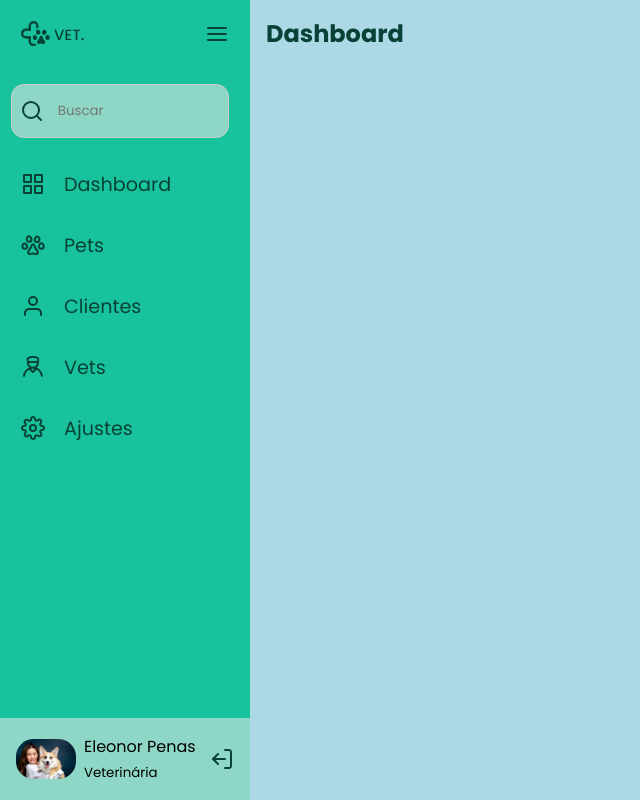
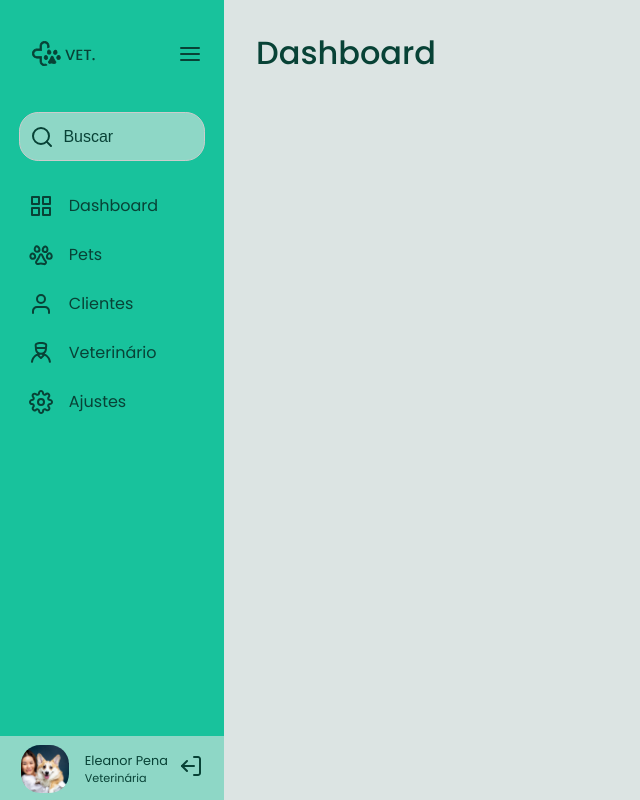
Before and after one commit to thuliomartins/Sidebar, a plain HTML site: page index.html in a window 1280 px wide. Shown: the whole page, without its empty margins (0-640 px from the left). Drawn offline with Linux system fonts and the light colour scheme.

Commit message:
Finalizando ajustes na sidebar

```diff
--- a/index.html
+++ b/index.html
@@ -1,65 +1,93 @@
 <!DOCTYPE html>
-<html lang="en">
+<html lang="pt-br">
 <head>
     <meta charset="UTF-8">
     <meta http-equiv="X-UA-Compatible" content="IE=edge">
     <meta name="viewport" content="width=device-width, initial-scale=1.0">
     <link rel="preconnect" href="https://fonts.googleapis.com">
     <link rel="preconnect" href="https://fonts.gstatic.com" crossorigin>
-        <link href="https://fonts.googleapis.com/css2?family=Poppins:ital,wght@0,100;0,400;0,700;1,100&family=Roboto:ital,wght@0,100;1,300&family=Spartan:wght@700&family=Work+Sans:wght@400;500;700&display=swap" rel="stylesheet">
-        <link rel="stylesheet" href="style.css">
-        <title>Sidebar</title>
+    <link href="https://fonts.googleapis.com/css2?family=Poppins:wght@100;400;500;600;700&display=swap" rel="stylesheet">
+    <link rel="stylesheet" href="./style.css">
+    <title>Sidebar Responsive</title>
 </head>
 <body>
-        <header id="header">
-            <nav class="menu">
-                <div class="menu-header">
-                    <img src="assets/logo.svg" alt="Imagem logo" id="logo">
-                    <img src="assets/menu.svg" alt="Imagem menu" id="icon-menu">
+    <div class="sidebar">
+        <header>
+            <div class="logo">
+                <a href="#">
+                    <img src="./images/logo.svg" alt="Logo" />
+                </a>
             </div>
-                <ul>
-                    <li class="menu-itens input-group">
-                        <img src="assets/search.svg" alt="">
-                        <input type="text" id="input-search" placeholder="Buscar">
-                    </li>
-                    <li class="menu-itens">
-                        <img src="assets/grid.svg" alt="Imagem dashboard">
-                        <a href="#">Dashboard</a>
-                    </li>
-                    <li class="menu-itens">
-                        <img src="assets/pet.svg" alt="Imagem pets">
-                        <a href="#">Pets</a>
-                    </li>
-                    <li class="menu-itens">
-                        <img src="assets/user.svg" alt="Imagem cliente">
-                        <a href="#">Clientes</a>
-                    </li>
-                    <li class="menu-itens">
-                        <img src="assets/vet.svg" alt="Imagem veterinario">
-                        <a href="#">Vets</a>
-                    </li>
-                    <li class="menu-itens">
-                        <img src="assets/settings.svg" alt="Imagem configurações">
-                        <a href="#">Ajustes</a>
+            <div class="menu">
+                <img src="./images/menu.svg" alt="Ícone do Menu" />
+            </div>
+        </header>
+        <nav>
+            <div class="search-container">
+                <input type="text" placeholder="Buscar" />
+            </div>
+            <div class="menu-itens">
+                <ul class="item">
+                    <li>
+                        <a href="#">
+                            <img src="./images/grid.svg" alt="Dashboard">
+                            <span>Dashboard</span>
+                        </a>
                     </li>
                 </ul>
-                <div class="menu-footer">
-                    <div class="user-info">
-                        <img src="assets/photo.jpg" alt="Imagem do perfil do veterinário">
-                        <div>
-                            <p id="user-name">Eleonor Penas</p>
-                            <small id="user-prof">Veterinária</small>
+                <ul class="item">
+                    <li>
+                        <a href="#">
+                            <img src="./images/pet.svg" alt="Pets">
+                            <span>Pets</span>
+                        </a>
+                    </li>
+                </ul>
+                <ul class="item">
+                    <li>
+                        <a href="#">
+                            <img src="./images/user.svg" alt="Clientes">
+                            <span>Clientes</span>
+                        </a>
+                    </li>
+                </ul>
+                <ul class="item">
+                    <li>
+                        <a href="#">
+                            <img src="./images/vet.svg" alt="Veterinário">
+                            <span>Veterinário</span>
+                        </a>
+                    </li>
+                </ul>
+                <ul class="item">
+                    <li>
+                        <a href="#">
+                            <img src="./images/settings.svg" alt="Ajustes">
+                            <span>Ajustes</span>
+                        </a>
+                    </li>
+                </ul>
+            </div>
+        </nav>
+        <footer>
+            <div class="profile">
+                <div class="avatar"></div>
+                <div class="profile-info">
+                    <p class="profile-name">Eleanor Pena</p>
+                    <p class="profile-type">Veterinária</p>
                 </div>
             </div>
-                    <img src="assets/log-out.svg" alt="Imagem log-out">
+            <div class="logout">
+                <a href="#">
+                    <img src="./images/log-out.svg" alt="Sair">
+                </a>
             </div>
-            </nav>
-        </header>
-
-        <main id="main">
-            <h2>Dashboard</h2>
+        </footer>
+    </div>
+    <main>
+        <h1>Dashboard</h1>
     </main>
 
-        <script src="index.js"></script>
+    <script src="./main.js"></script>
 </body>
 </html>
--- a/index.js
+++ /dev/null
@@ -1,28 +0,0 @@
-class Event {
-
-    constructor() {
-
-        this.btnMenu = document.querySelector("#icon-menu");
-        this.header = document.querySelector("#header");
-        this.menuFooter = document.querySelector(".menu-footer");
-        this.logo = document.querySelector("#logo");
-        this.userInfo = document.querySelector(".user-info");
-        this.inputSearch = document.querySelector("#input-search");
-        this.inputGroup = document.querySelector(".input-group");
-
-    }
-
-    onEvent(event) {
-        this.btnMenu.addEventListener(event, () => {
-            this.header.classList.toggle("active");
-            this.menuFooter.classList.toggle("active");
-            this.logo.classList.toggle("display-none");
-            this.userInfo.classList.toggle("display-none");
-            this.inputSearch.classList.toggle("display-none");
-            this.inputGroup.classList.toggle("btn-search");
-        });
-    }
-
-}
-
-const event = new Event().onEvent("click");
--- /dev/null
+++ b/main.js
@@ -0,0 +1,6 @@
+const sidebar = document.querySelector('.sidebar');
+const menuButton = document.querySelector('.menu');
+
+menuButton.addEventListener('click', () => {
+  sidebar.classList.toggle('closed');
+});
--- a/style.css
+++ b/style.css
@@ -1,123 +1,194 @@
+/* ====== Global ====== */
+:root {
+    --body-bg-color: #dce4e3;
+    --green: #18c29c;
+    --light-green: #8ed7c6;
+    --text-color: #084236;
+}
+
 * {
     margin: 0;
     padding: 0;
     box-sizing: border-box;
-    font-family: 'Poppins';
+    text-decoration: none;
+    list-style: none;
+}
+
+hmtl,
+body {
+    width: 100vw;
+    height: 100vh;
+    font-size: 62.5%;
 }
 
 body {
-    display: grid;
-    grid-template-columns: auto 1fr;
+    background: var(--body-bg-color);
+    font-family: 'Poppins', sans-serif;
+    display: flex;
+    gap: 2rem;
 }
 
-header {
+main {
+    margin-top: 1.8rem;
+}
+
+h1 {
+    font-size: 2rem;
+    font-weight: 500;
+    color: var(--text-color);
+}
+
+
+
+
+/* ====== Sidebar ====== */
+.sidebar {
+    width: 14rem;
     height: 100vh;
-    background-color: #18c29c;
-    width: 250px;
+    background: var(--green);
+    display: flex;
+    flex-direction: column;
+    justify-content: space-between;
     transition: width ease-in-out .4s;
-  }
+}
 
-.menu-header {
+.sidebar footer {
+    width: 100%;
+    height: 4rem;
+    background: var(--light-green);
     display: flex;
     justify-content: space-between;
-    margin-bottom: 1rem;
-    padding: 1.3rem 1.3rem 0 1.3rem;
+    align-items: center;
+    align-self: center;
+    padding: .8rem 1.3rem .7rem;
+    position: relative;
 }
 
-.menu ul {
+
+
+
+/* ====== Logo container ====== */
+header {
+    height: 7rem;
     display: flex;
-    flex-direction: column;
-    justify-content: center;
-    gap: 2rem;
-    padding: 1.3rem 1.3rem 0 1.3rem;
+    justify-content: space-between;
+    align-items: center;
+    padding: 2.4rem 1.4rem;
 }
 
-.menu-itens {
-    list-style: none;
-    display: flex;
-    align-items: center;
-    gap: 1.2rem;
+header .logo {
+    margin-left: .6rem;
 }
 
-.menu-itens a {
-    text-decoration: none;
-    color: #084236;
-    font-size: 1.2rem;
-}
-
-.menu-itens.input-group {
-    background-color: #8ED7C6;
-    display: flex;
-    align-items: center;
-    gap: 1rem;
-    border: 1px solid #ccc;
-    border-radius: .8rem;
-    padding: .5rem;
-    margin-left: -10px;
-}
-
-.menu-itens.input-group input {
-    background-color: #8ED7C6;
-    border: none;
-    outline: none;
-    height: 100%;
-    padding: .5rem;
-    margin-left: -10px;
-    width: 100px;
-}
-
-.menu-footer {
-    background-color: #8ED7C6;
-    display: flex;
-    justify-content: space-between;
-    gap: .9rem;
-    position: absolute;
-    bottom: 0;
-    padding: 1rem;
-    transition: all ease-in-out .4s;
-}
-
-.menu-footer.active {
-    opacity: 1;
-}
-
-.user-info {
-    display: flex;
-    align-items: center;
-    gap: .5rem;
-}
-
-.user-info img {
-    width: 60px;
-    object-fit: contain;
-    border-radius: 1.1rem;
-}
-
-img:hover {
+header .menu {
     cursor: pointer;
 }
 
 
-main {
-    padding: 1rem;
-    background-color: lightblue;
+
+
+/* ====== Navitation ====== */
+nav {
+    flex: 1;
+    padding: 0 1.2rem;
 }
 
-main h2 {
-    color: #084236;
-    display: flex;
+nav input {
+    width: 100%;
+    height: 3.09rem;
+    border-radius: 1.2rem;
+    background-color: var(--light-green);
+    background-image: url(./images/search.svg);
+    background-repeat: no-repeat;
+    background-position-x: .6rem;
+    background-position-y: center;
+    padding-left: 2.7rem;
+    font-size: 1rem;
+    color: var(--text-color);
+    border: 1px solid #ccc;
 }
 
-.active {
-    width: 65px;
-    overflow: hidden;
-    transition: all ease-in-out .4s;
+nav input::placeholder {
+    font-size: 1rem;
+    color: var(--text-color);
 }
 
-.btn-search {
-    width: 42px;
+nav .menu-itens {
+    display: flex;
+    flex-direction: column;
+    gap: 1.5rem;
+    margin-top: 2rem;
+    margin-left: .6rem;
 }
 
-.display-none {
+nav .menu-itens .item a {
+    color: var(--text-color);
+    font-size: 1rem;
+    display: flex;
+    align-items: center;
+    gap: 1rem;
+}
+
+nav .menu-itens .item a span {
+    transition: opacity ease-in-out .4s;
+}
+
+
+
+
+
+/* ====== Profile Information ====== */
+.sidebar footer .profile {
+    display: flex;
+    align-items: center;
+    gap: 1rem;
+    font-size: .8rem;
+    color: var(--text-color);
+    width: 100%;
+    transition: all 0.4s ease-in-out;
+}
+
+.avatar {
+    width: 3rem;
+    height: 3rem;
+    background-image: url(./images/photo.jpg);
+    background-size: cover;
+    background-position: center;
+    border-radius: 1.2rem;
+  }
+
+
+  .profile .profile-type {
+    font-size: .7rem;
+    line-height: 1rem;
+  }
+
+
+
+
+/* Sidebar closed */
+.sidebar.closed {
+    width: 5rem;
+    overflow: hidden;
+}
+
+.sidebar.closed .logo {
     display: none;
 }
+
+.sidebar.closed header {
+    justify-content: center;
+}
+
+.sidebar.closed nav .menu-itens .item span {
+    opacity: 0;
+}
+
+.sidebar.closed footer {
+    justify-content: center;
+}
+
+.sidebar.closed footer .profile {
+    opacity: 0;
+    width: 0;
+}
```
Also changed, not shown: images/grid.svg (renamed from assets/grid.svg), images/log-out.svg (renamed from assets/log-out.svg), images/logo.svg (renamed from assets/logo.svg), images/menu.svg (renamed from assets/menu.svg), images/pet.svg (renamed from assets/pet.svg), images/photo.jpg (renamed from assets/photo.jpg), images/search.svg (renamed from assets/search.svg), images/settings.svg (renamed from assets/settings.svg), images/user.svg (renamed from assets/user.svg), images/vet.svg (renamed from assets/vet.svg). Lines whose indentation alone changed are shown as unchanged.
